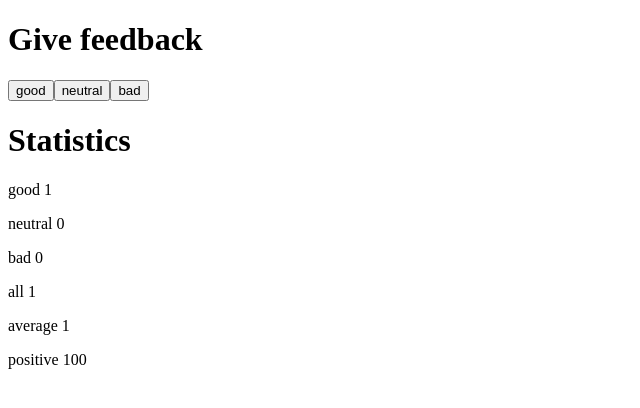
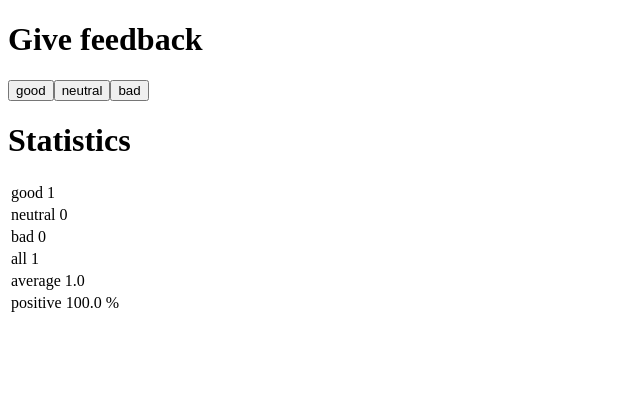
Before and after one commit to ucanfil/fullstackOpen, a React (Create React App) app in the folder part1/unicafe/: page / in a window 1280 px wide. Both pictures are taken after a click on the button "good". Shown: the top 408 px of the page, without its empty margins (0-640 px from the left). Built offline with nearby package versions, Linux system fonts and the light colour scheme.

Commit message:
Add unicafe step6 solution

```diff
--- a/part1/unicafe/src/App.js
+++ b/part1/unicafe/src/App.js
@@ -5,21 +5,23 @@ const Header = (props) => (
 )
 
 const Button = ({ onClick, text }) => <button onClick={onClick}>{text}</button>
-const StatisticsLine = ({text, value}) => <p>{text} {value}</p>;
+const StatisticsLine = ({text, value}) => <tr><td>{text} {value}</td></tr>;
 
 const Statistics = ({good, neutral, bad}) => {
   const all = good + neutral + bad;
 
   if (good || neutral || bad) {
     return (
-      <>
-        <StatisticsLine text="good" value={good} />
-        <StatisticsLine text="neutral" value={neutral} />
-        <StatisticsLine text="bad" value={bad} />
-        <StatisticsLine text="all" value={all} />
-        <StatisticsLine text="average" value={good - bad === 0 ? 0 : (good - bad) / all} />
-        <StatisticsLine text="positive" value={good === 0 ? 0 : good / (all) * 100} />
-      </>
+      <table>
+        <tbody>
+          <StatisticsLine text="good" value={good} />
+          <StatisticsLine text="neutral" value={neutral} />
+          <StatisticsLine text="bad" value={bad} />
+          <StatisticsLine text="all" value={all} />
+          <StatisticsLine text="average" value={good - bad === 0 ? 0 : ((good - bad) / all).toFixed(1)} />
+          <StatisticsLine text="positive" value={good === 0 ? 0 : `${(good / (all) * 100).toFixed(1)} %`} />
+        </tbody>
+      </table>
     )
   }
 
```
